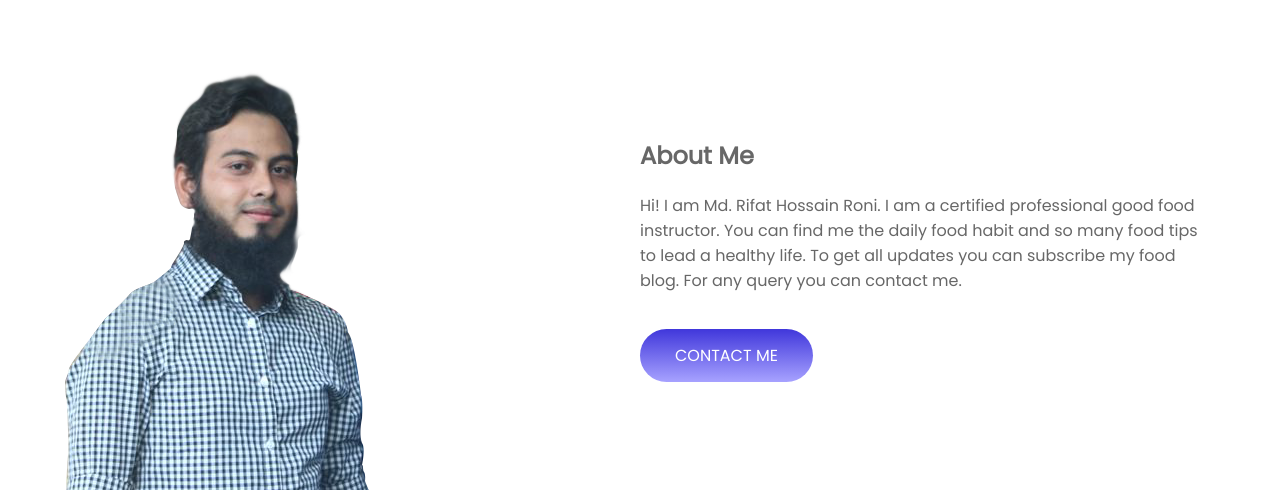
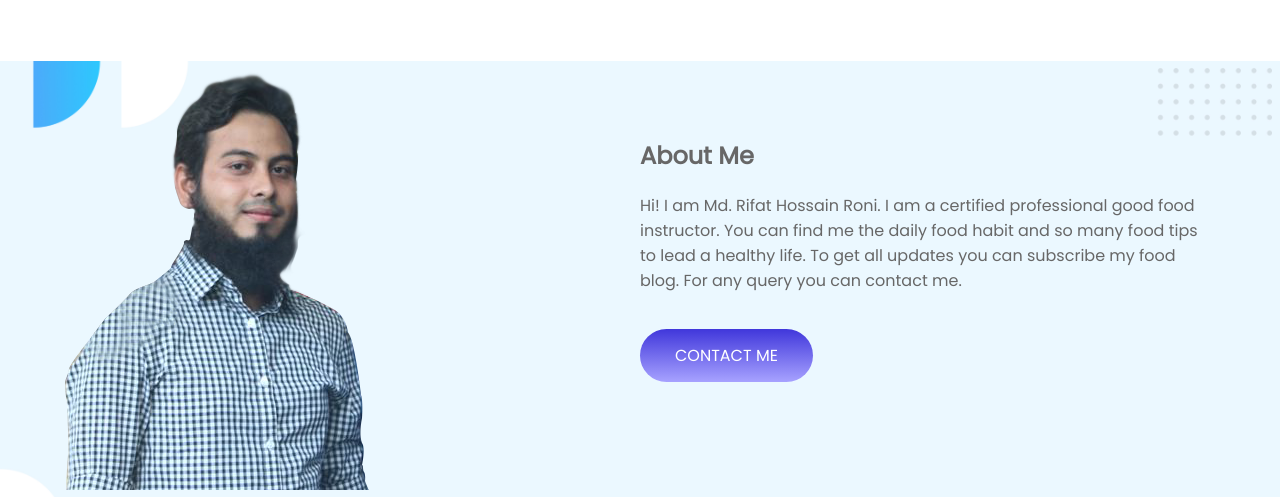
Before and after one commit to RifatRoni/my-food-website, a plain HTML site: page index.html in a window 1280 px wide. Shown: the part 463-963 px from the top of the page. Drawn offline with Linux system fonts and the light colour scheme.

Commit message:
about bg link css correction

```diff
--- a/style.css
+++ b/style.css
@@ -37,7 +37,7 @@ header h1{
 
 
 .about{
-    background-image: url();
+    background-image: url(images/about-bg.jpg);
     background-repeat: no-repeat;
     background-size: cover;
 }
```
